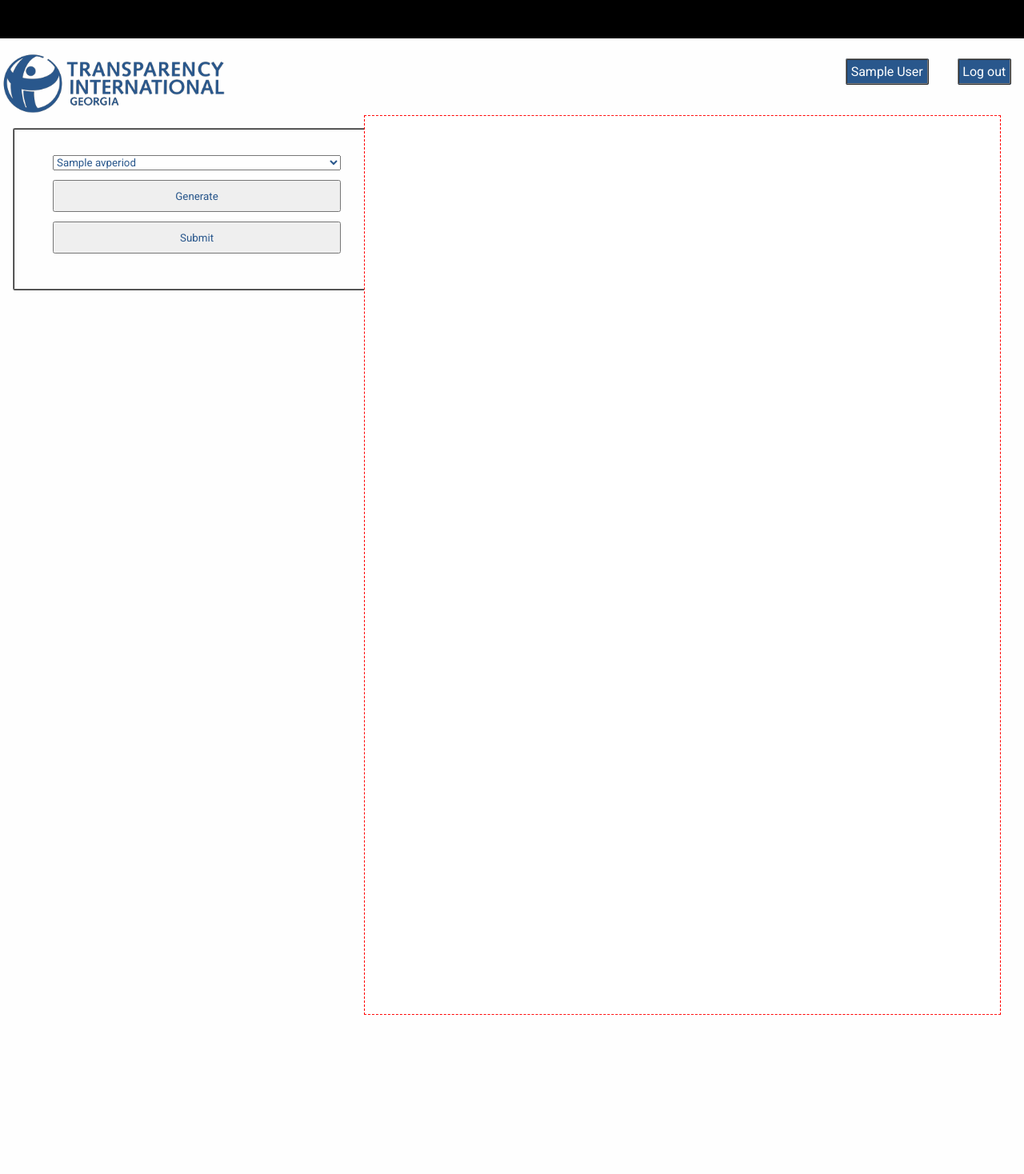
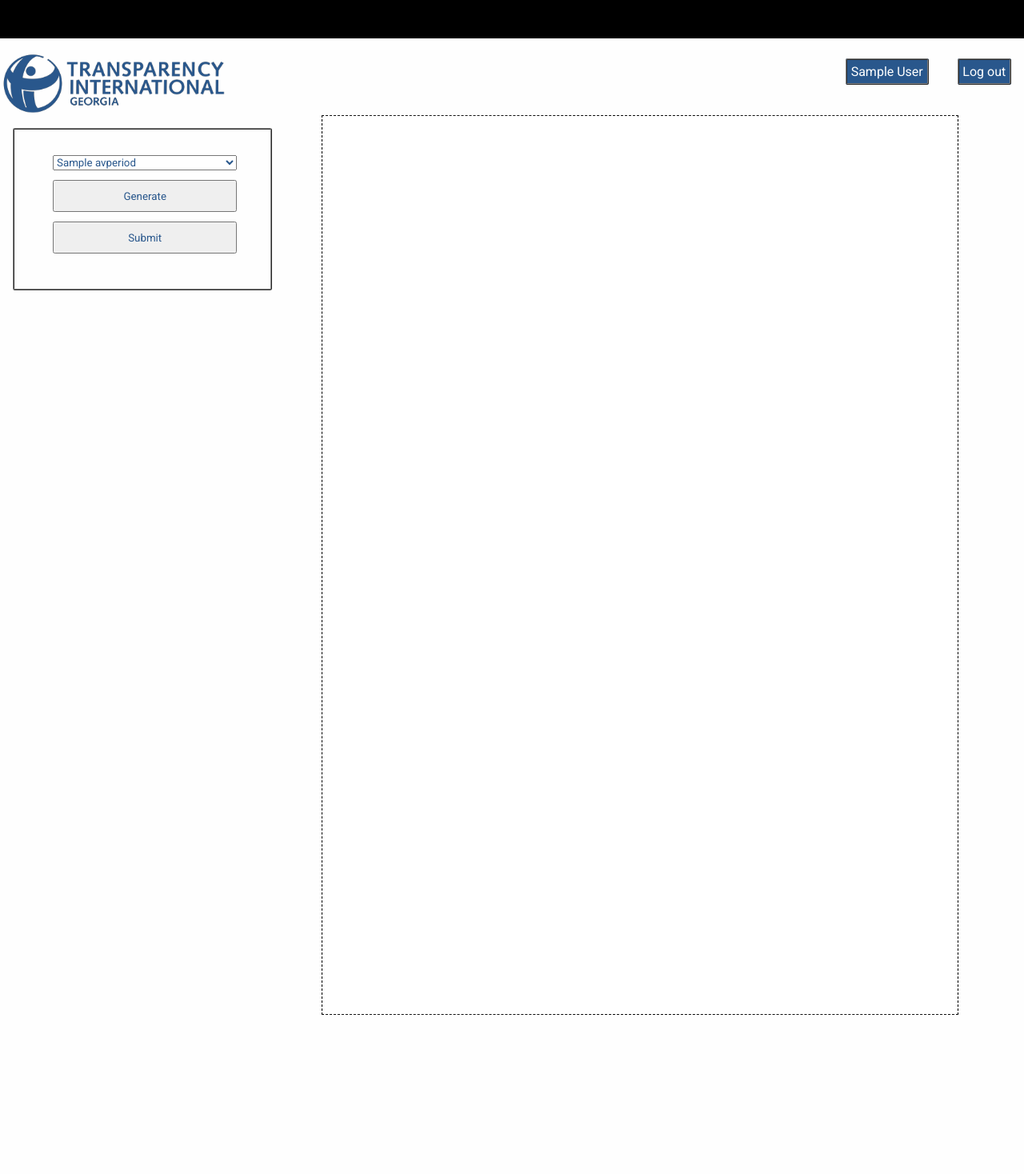
Before and after one commit to tigeorgia/OfficeManager, a Django app: template timesheet/templates/time_sheet_submit.html in a window 1280 px wide. Shown: the top 1468 px of the page at 80% size. Run offline with Django 3.2, Linux system fonts and the light colour scheme; the template is opened without the code that fills it: most values are stand-ins (such as "Sample title", 1, 10 or a date in 2020).

Commit message:
Starting the work on styling the timesheets for printing

```diff
--- a/frontpage/static/css/forms.css
+++ b/frontpage/static/css/forms.css
@@ -69,4 +69,5 @@ form.submit-button {
 .floating-form {
 	float:left;
 	margin: 1em 0 0 1em;
+	width: 20%;
 }
--- a/frontpage/static/css/timesheets.css
+++ b/frontpage/static/css/timesheets.css
@@ -138,13 +138,19 @@
 	background: white;
 	margin: auto;
 	margin-bottom:1em;
+
+	border: 1px dashed black;
+}
+
+.timesheet-view {
+
 	position: relative;
 
-	left: 20em;
+	left: 15em;
 
-	border: 1px dashed red;
 
 	font-size: 8pt;
+
 
 }
 
--- a/timesheet/templates/time_sheet_submit.html
+++ b/timesheet/templates/time_sheet_submit.html
@@ -21,7 +21,7 @@
 
 </form>
 
-<div class="document-view">
+<div class="document-view timesheet-view">
 
 {% if timesheetdata %}
 
```
